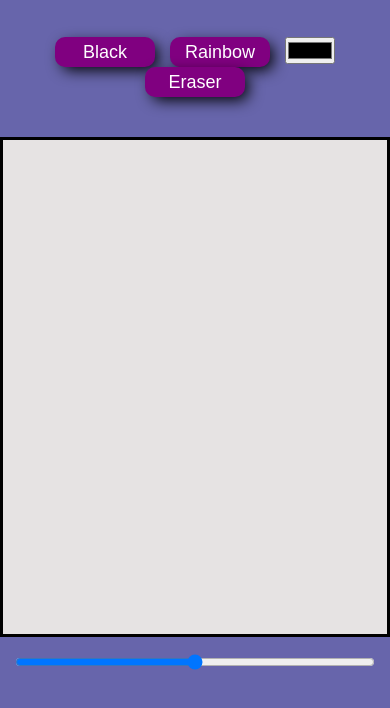
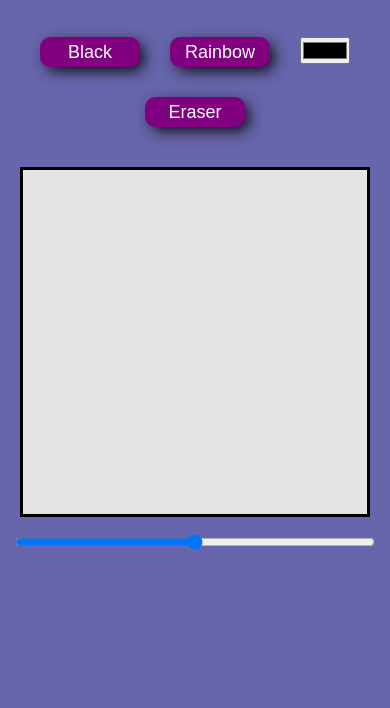
Before and after one commit to Juesgape/Etch-A-Sketch, a plain HTML site: page index.html in a window 390 px wide. Shown: the part 68-776 px from the top of the page. Drawn offline with Linux system fonts and the light colour scheme.

Commit message:
Making the site responsive

```diff
--- a/styles.css
+++ b/styles.css
@@ -21,8 +21,8 @@ h1 {
     justify-content: center;
 }
 .board {
-    width: 500px;
-    height: 500px;
+    width: 350px;
+    height: 350px;
     display: grid;
 }
 .options {
@@ -32,8 +32,9 @@ h1 {
     margin: 0 auto;
     max-width: 672px;
     display: flex;
-    justify-content: space-evenly;
+    justify-content: center;
     flex-wrap: wrap;
+    gap: 30px;
 }
 .buttons button {
     font-size: 1.8rem;
@@ -62,3 +63,10 @@ h1 {
 .littleBlock {
     transition: 0.3s ease-in-out;
 }
+
+@media (min-width: 530px) {
+    .board {
+        width: 500px;
+        height: 500px;
+    }
+}
```
